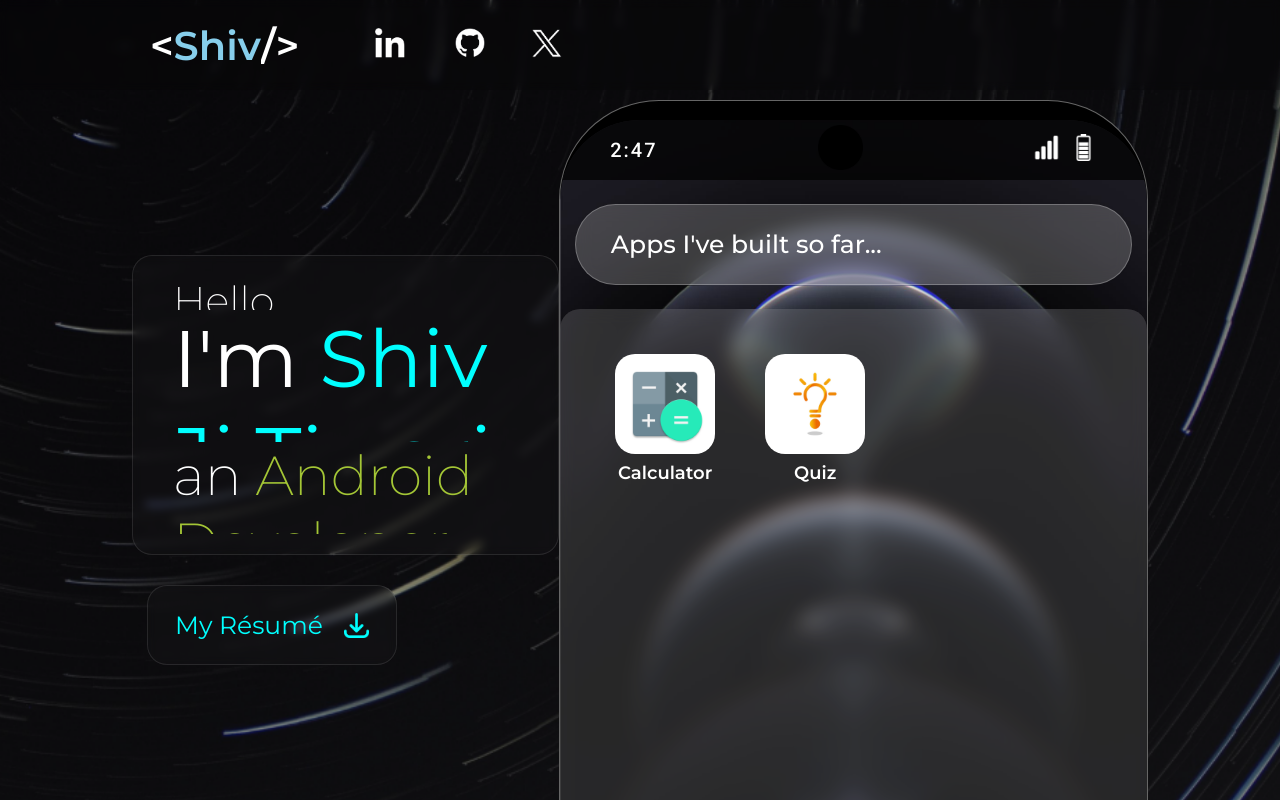
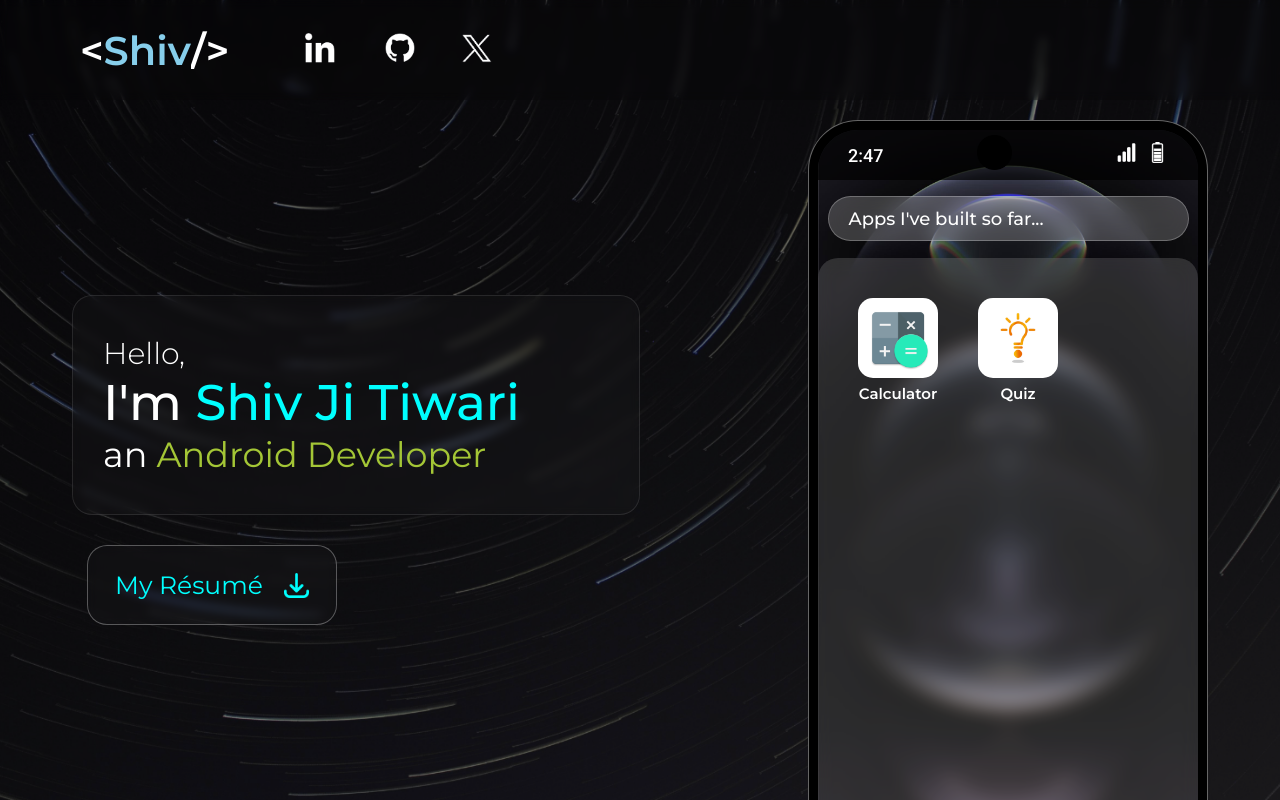
Before and after one commit to ytgrad/portfolio, a React (Vite) app: page / in a window 1280 px wide. Shown: the top 800 px of the page. Built offline with nearby package versions, Linux system fonts and the light colour scheme.

Commit message:
more responsiveness

```diff
--- a/src/Intro.css
+++ b/src/Intro.css
@@ -86,12 +86,12 @@
     }
 
     .name{
-        font-size: 33px;
+        font-size: 30px;
         font-weight: 500;
     }
 
     .jobProfile{
-        font-size: 24px;
+        font-size: 20px;
         font-weight: 400;
     }
     .cvBtn{
@@ -106,7 +106,7 @@
         background: none;
         color: cyan;
         font-size: 17px;
-        border: 1px solid rgba(255, 255, 255, 0.2);
+        border: 1px solid rgba(255, 255, 255, 0.3);
         background-color: rgba(255, 255, 255, 0.02);
         backdrop-filter: blur(5px);
         border-radius: 10px;
@@ -120,7 +120,7 @@
     }
 }
 
-@media all and (max-width: 550px) and (min-width: 401px){
+@media all and (max-width: 700px) and (min-width: 401px){
     .introContainer{
         margin-top: 30px;
         /* margin-bottom: 10px; */
@@ -161,7 +161,7 @@
         background: none;
         color: cyan;
         font-size: 20px;
-        border: 1px solid rgba(255, 255, 255, 0.2);
+        border: 1px solid rgba(255, 255, 255, 0.3);
         background-color: rgba(255, 255, 255, 0.02);
         backdrop-filter: blur(5px);
         border-radius: 10px;
@@ -174,3 +174,69 @@
         height: auto;
     }
 }
+
+@media all and (max-width: 1100px) and (min-width: 701px) {
+    .introContainer{
+        margin-top: 100px;
+        margin-bottom: 10px;
+        height: 45vh;
+        width: 100%;
+        /* background-color: rgba(255, 255, 255, 0.1); */
+    }
+    .introDiv{
+        height: 270px;
+        border-radius: 30px;
+        padding-left: 35px;
+        border: 1px solid rgba(255, 255, 255, 0.3);
+        background-color: rgba(255, 255, 255, 0.05);
+    }
+    .hello{
+        font-size: 30px;
+        font-weight: 300;
+    }
+
+    .name{
+        font-size: 60px;
+        font-weight: 500;
+    }
+
+    .jobProfile{
+        font-size: 40px;
+        font-weight: 400;
+    }
+    .cvBtn{
+        border: 1px solid rgba(255, 255, 255, 0.3);
+    }
+}
+
+@media all and (max-width: 1750px) and (min-width: 1101px) {
+
+    .introContainer{
+        height: 85vh;
+        width: 50%;
+    }
+
+    .introDiv{
+        height: 220px;
+        padding: 30px;
+    }
+    .hello{
+        font-size: 30px;
+        font-weight: 300;
+    }
+
+    .name{
+        font-size: 50px;
+        font-weight: 500;
+    }
+
+    .jobProfile{
+        font-size: 35px;
+        font-weight: 400;
+    }
+
+    .cvBtn{
+        border: 1px solid rgba(255, 255, 255, 0.3);
+    }
+
+}
--- a/src/Mobile.css
+++ b/src/Mobile.css
@@ -61,6 +61,20 @@
 
 .camera img{
     width: 45px;
+}
+
+.textPanel{
+    width: 95%;
+    height: 6.5%;
+    border-radius: 50px;
+    border: 1px solid rgba(255, 255, 255, 0.25);
+    backdrop-filter: blur(10px);
+    background-color: rgba(255, 255, 255, 0.1);
+    display: flex;
+    align-items: center;
+    padding-left: 30px;
+    font-size: 23px;
+    font-weight: 500;
 }
 
 .appPanel{
@@ -187,19 +201,7 @@
     background-color: rgba(255, 255, 255, 0.4);
 }
 
-.textPanel{
-    width: 95%;
-    height: 6.5%;
-    border-radius: 50px;
-    border: 1px solid rgba(255, 255, 255, 0.25);
-    backdrop-filter: blur(10px);
-    background-color: rgba(255, 255, 255, 0.2);
-    display: flex;
-    align-items: center;
-    padding-left: 35px;
-    font-size: 25px;
-    font-weight: 500;
-}
+
 
 @media all and (max-width: 400px){
     .outerFrame{
@@ -288,7 +290,7 @@
         font-weight: 500;
     }
 }
-@media all and (max-width: 550px) and (min-width: 401px){
+@media all and (max-width: 700px) and (min-width: 401px){
     .outerFrame{
         width:90vw;
         height: 90vh;
@@ -374,3 +376,112 @@
         font-weight: 500;
     }
 }
+
+@media all and (max-width: 1750px) and (min-width: 1101px) {
+    .outerFrame{
+        width: 400px;
+        height: 770px;
+        border-radius: 50px;
+    }
+
+    .innerFrame{
+        width: 380px;
+        height: 750px;
+        border-radius: 40px;
+    }
+
+    .statusBar{
+        padding-left: 30px;
+        padding-right: 30px;
+        height: 50px;
+        font-weight: 500;
+        font-size: 18px;
+    }
+
+    .time{
+        letter-spacing: 0px;
+    }
+    .otherStuff img{
+        height: 21px;
+        margin-left: 10px;
+    }
+
+    .camera img{
+        width: 35px;
+    }
+
+    .textPanel{
+        width: 95%;
+        height: 6%;
+        border-radius: 50px;
+        border: 1px solid rgba(255, 255, 255, 0.25);
+        backdrop-filter: blur(10px);
+        background-color: rgba(255, 255, 255, 0.2);
+        display: flex;
+        align-items: center;
+        padding-left: 20px;
+        font-size: 18px;
+        font-weight: 500;
+    }
+
+    .appPanel{
+        height: 83%;
+        padding: 30px 30px 400px 20px;
+    }
+
+    .appPanel img{
+        width: 80px;
+        height: 80px;
+        border-radius: 15px;
+        transition: all 0.3s;
+    }
+
+    .appDiv{
+        width: 100px;
+        height: 105px;
+        margin: 10px;
+        font-size: 15px;
+    }
+
+    .backArrow{
+        height: 45px;
+        padding-left: 20px;
+    }
+
+    .backArrow img{
+        width: 30px;
+        height: auto;
+    }
+    .appDetailsDiv{
+        padding: 40px;
+    }
+
+    .appDetailsLogo img{
+        width: 100px;
+        height: auto;
+        margin-bottom: 10px;
+    }
+    .appDescription{
+        width: 55%;
+        margin-left: 20px;
+        /* background-color: rgba(255, 255, 255, 0.4); */
+    }
+
+    .appDescName{
+        font-size: 23px;
+        font-weight: 600;
+        margin-bottom: 5px;
+    }
+
+    .appDescDesc{
+        font-size: 14px;
+        font-weight: 500;
+        margin-bottom: 5px;
+    }
+    .downloadBtn{
+        height: 40px;
+        margin-bottom: 15px;
+        border-radius: 10px;
+        font-size: 16px;
+    }
+}
--- a/src/Nav.css
+++ b/src/Nav.css
@@ -38,7 +38,7 @@
     display: flex;
 }
 
-@media all and (max-width: 550px){
+@media all and (max-width: 700px){
     .nav{
         height: 70px;
         padding-left: 30px;
@@ -71,3 +71,20 @@
     }
 
 }
+
+@media all and (max-width: 1100px) and (min-width: 701px) {
+    .nav{
+        height: 90px;
+        padding-left: 50px;
+        padding-right: 25px;
+        justify-content: space-between;
+    }
+}
+@media all and (max-width: 1750px) and (min-width: 1101px) {
+    .nav{
+        height: 100px;
+        padding-left: 80px;
+        /* padding-right: 40px; */
+        /* justify-content: space-between; */
+    }
+}
--- a/src/index.css
+++ b/src/index.css
@@ -44,7 +44,7 @@ a{
 
 
 
-@media all and (max-width: 550px) {
+@media all and (max-width: 700px) {
   .container{
     flex-direction: column;
     justify-content: center;
@@ -54,3 +54,21 @@ a{
     padding: 15px;
   }
 }
+
+@media all and (max-width: 1100px) and (min-width: 701px) {
+  .container{
+    flex-direction: column;
+    justify-content: center;
+    align-items: center;
+    width: 100%;
+    padding: 15px;
+    margin-bottom: 40px;
+  }
+}
+
+@media all and (max-width: 1750px) and (min-width: 1101px) {
+  .container{
+    padding: 120px 40px 0 40px;
+    margin-bottom: 50px;
+  }
+}
```
